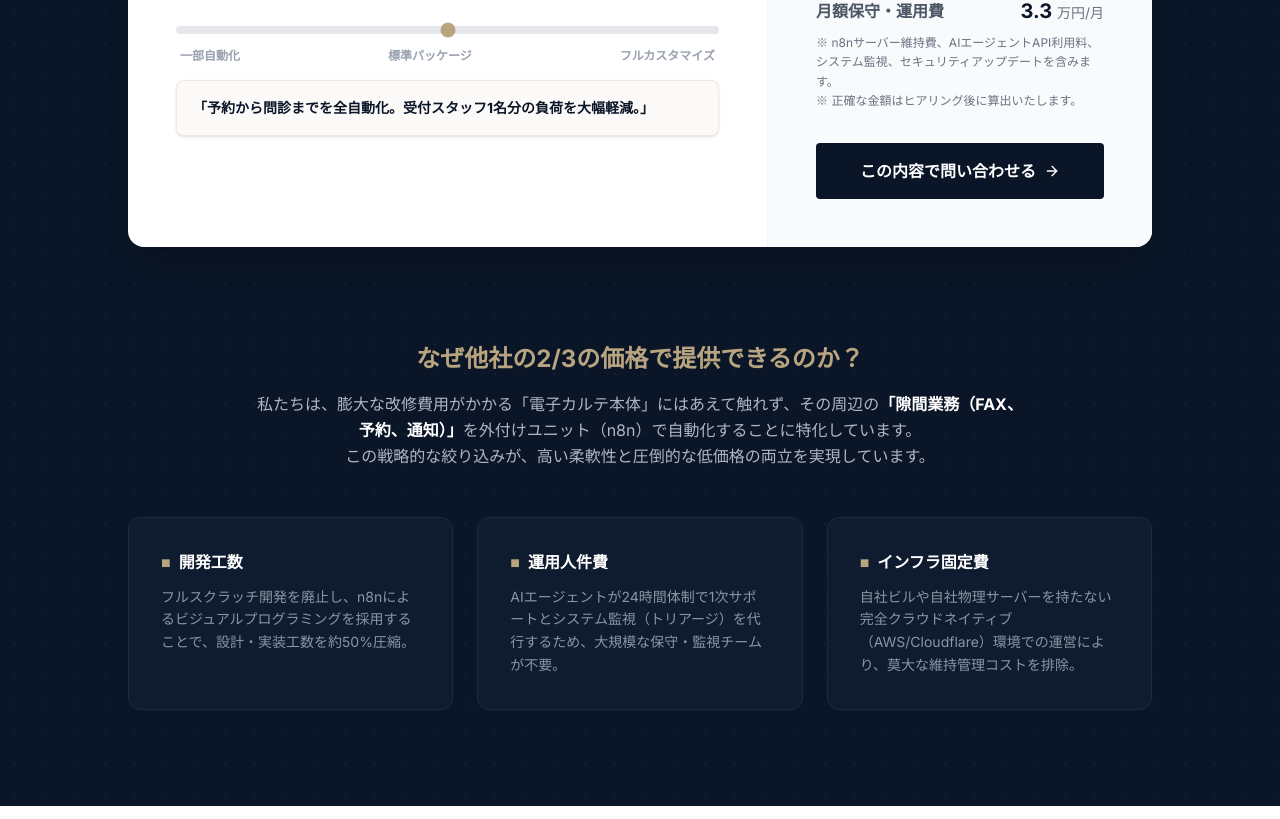
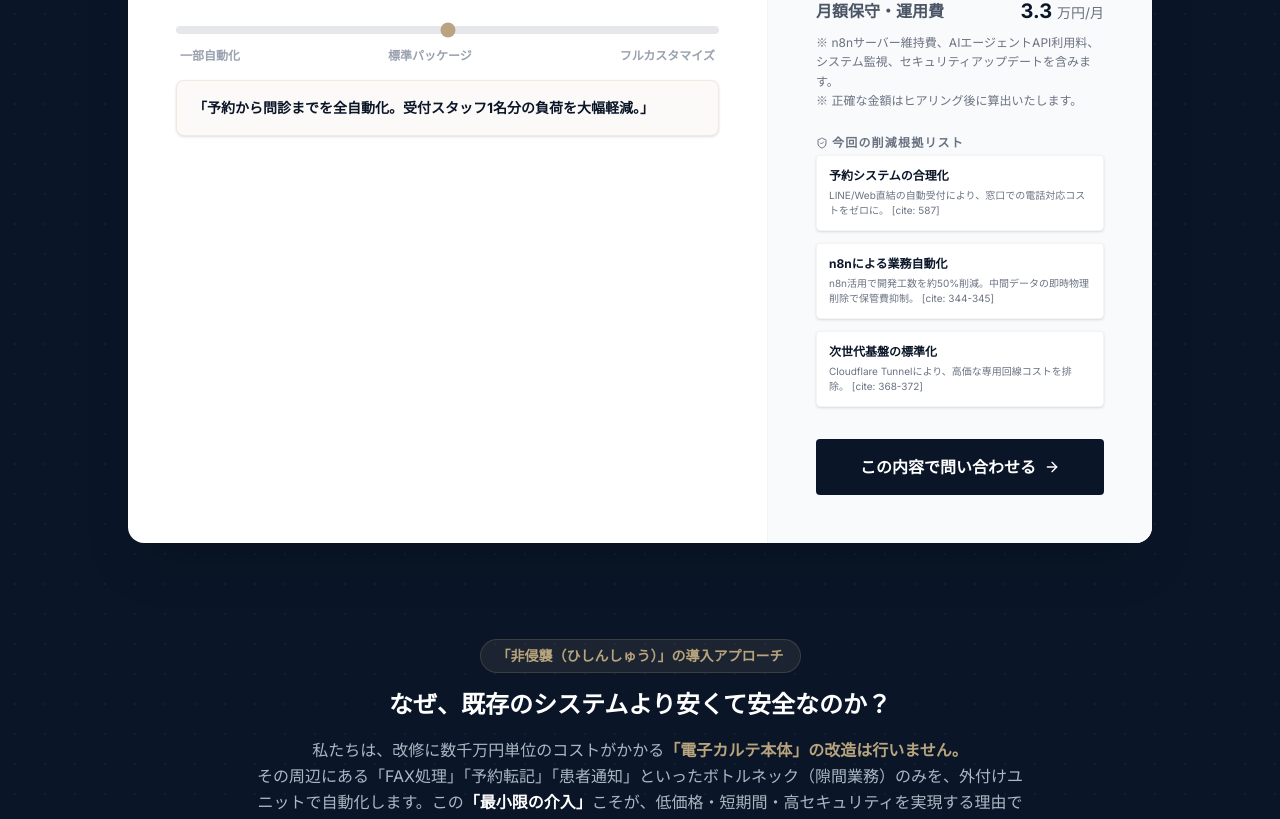
Before and after one commit to keoppp/systembook-HP, a Next.js app: page / in a window 1280 px wide. Shown: the part 5479-6298 px from the top of the page. Built offline with nearby package versions, Linux system fonts and the light colour scheme.

Commit message:
Feat: Update rigorous cost evidence and dynamic lists

```diff
--- a/components/sections/EstimatorSection.tsx
+++ b/components/sections/EstimatorSection.tsx
@@ -1,7 +1,25 @@
 'use client';
 
 import { useState, useEffect } from 'react';
-import { Calculator, Check, ArrowRight, TrendingDown, Info } from 'lucide-react';
+import { Calculator, Check, ArrowRight, TrendingDown, Info, ShieldCheck } from 'lucide-react';
+
+export const COST_SAVING_EVIDENCE = {
+  reservation: {
+    title: "予約システムの合理化",
+    reason: "LINE/Web直結の自動受付により、窓口での電話対応コストをゼロに。 [cite: 587]",
+    guideline: "見読性・可用性の確保 [cite: 600-603]"
+  },
+  automation: {
+    title: "n8nによる業務自動化",
+    reason: "n8n活用で開発工数を約50%削減。中間データの即時物理削除で保管費抑制。 [cite: 344-345]",
+    guideline: "真正性・情報の揮発性担保 [cite: 597-598]"
+  },
+  infrastructure: {
+    title: "次世代基盤の標準化",
+    reason: "Cloudflare Tunnelにより、高価な専用回線コストを排除。 [cite: 368-372]",
+    guideline: "3省庁2ガイドライン完全準拠 [cite: 281]"
+  }
+};
 
 export default function EstimatorSection() {
   const [reservation, setReservation] = useState(true); // Default 20万
@@ -156,9 +174,33 @@ export default function EstimatorSection() {
                   <span className="text-gray-600 font-bold">月額保守・運用費</span>
                   <span className="text-xl font-bold text-midnight">{calculatedMonthly} <span className="text-sm text-gray-500 font-normal">万円/月</span></span>
                 </div>
-                <div className="text-xs text-gray-500 leading-relaxed">
+                <div className="text-xs text-gray-500 leading-relaxed mb-6">
                   ※ n8nサーバー維持費、AIエージェントAPI利用料、システム監視、セキュリティアップデートを含みます。<br />
                   ※ 正確な金額はヒアリング後に算出いたします。
+                </div>
+
+                {/* 動的エビデンスリスト */}
+                <div className="space-y-3">
+                  <div className="text-xs font-bold text-gray-500 tracking-widest uppercase mb-1 flex items-center gap-1">
+                    <ShieldCheck className="w-3 h-3" />
+                    今回の削減根拠リスト
+                  </div>
+                  {reservation && (
+                    <div className="bg-white p-3 rounded border border-gray-100 shadow-sm">
+                      <div className="text-xs font-bold text-midnight mb-1">{COST_SAVING_EVIDENCE.reservation.title}</div>
+                      <div className="text-[10px] text-gray-500">{COST_SAVING_EVIDENCE.reservation.reason}</div>
+                    </div>
+                  )}
+                  {automationLevel > 0 && (
+                    <div className="bg-white p-3 rounded border border-gray-100 shadow-sm">
+                      <div className="text-xs font-bold text-midnight mb-1">{COST_SAVING_EVIDENCE.automation.title}</div>
+                      <div className="text-[10px] text-gray-500">{COST_SAVING_EVIDENCE.automation.reason}</div>
+                    </div>
+                  )}
+                  <div className="bg-white p-3 rounded border border-gray-100 shadow-sm">
+                    <div className="text-xs font-bold text-midnight mb-1">{COST_SAVING_EVIDENCE.infrastructure.title}</div>
+                    <div className="text-[10px] text-gray-500">{COST_SAVING_EVIDENCE.infrastructure.reason}</div>
+                  </div>
                 </div>
               </div>
             </div>
@@ -177,30 +219,34 @@ export default function EstimatorSection() {
         {/* Cost evidence */}
         <div className="max-w-5xl mx-auto mt-16 lg:mt-24">
           <div className="text-center mb-12">
-            <h4 className="text-gold font-bold mb-4 text-xl md:text-2xl">なぜ他社の2/3の価格で提供できるのか？</h4>
+            <h4 className="inline-block bg-gold/10 text-gold font-bold px-4 py-1.5 rounded-full text-sm mb-4 border border-gold/20">「非侵襲（ひしんしゅう）」の導入アプローチ</h4>
+            <h4 className="text-white font-bold mb-4 text-xl md:text-2xl">なぜ、既存のシステムより安くて安全なのか？</h4>
             <p className="text-platinum/90 text-sm md:text-base leading-relaxed max-w-3xl mx-auto">
-              私たちは、膨大な改修費用がかかる「電子カルテ本体」にはあえて触れず、その周辺の<strong className="text-white">「隙間業務（FAX、予約、通知）」</strong>を外付けユニット（n8n）で自動化することに特化しています。<br className="hidden md:block"/>
-              この戦略的な絞り込みが、高い柔軟性と圧倒的な低価格の両立を実現しています。
+              私たちは、改修に数千万円単位のコストがかかる<strong className="text-gold">「電子カルテ本体」の改造は行いません。</strong><br className="hidden md:block"/>
+              その周辺にある「FAX処理」「予約転記」「患者通知」といったボトルネック（隙間業務）のみを、外付けユニットで自動化します。この<strong className="text-white">「最小限の介入」</strong>こそが、低価格・短期間・高セキュリティを実現する理由です。
             </p>
           </div>
 
           <div className="grid grid-cols-1 md:grid-cols-3 gap-6">
             <div className="bg-midnight-light/50 p-6 md:p-8 rounded-xl border border-gray-800 hover:border-gold/30 transition-colors">
-              <h5 className="font-bold text-white mb-3 flex items-center gap-2"><span className="text-gold shrink-0">■</span> 開発工数</h5>
+              <h5 className="font-bold text-white mb-3 flex items-center gap-2 pb-3 border-b border-gray-800"><span className="text-gold shrink-0">■</span> 開発工数の劇的圧縮</h5>
+              <div className="text-xs text-gold mb-2 font-bold opacity-80">(n8n × ローコード設計)</div>
               <p className="text-sm text-platinum/70 leading-relaxed">
-                フルスクラッチ開発を廃止し、n8nによるビジュアルプログラミングを採用することで、設計・実装工数を約50%圧縮。
+                高額なフルスクラッチ開発を廃止し、自動化基盤「n8n」を活用することで、設計・実装工数を従来比で約50%削減しています。これにより、品質を落とさず初期費用を業界平均の2/3に抑えることが可能になりました。
               </p>
             </div>
             <div className="bg-midnight-light/50 p-6 md:p-8 rounded-xl border border-gray-800 hover:border-gold/30 transition-colors">
-              <h5 className="font-bold text-white mb-3 flex items-center gap-2"><span className="text-gold shrink-0">■</span> 運用人件費</h5>
+              <h5 className="font-bold text-white mb-3 flex items-center gap-2 pb-3 border-b border-gray-800"><span className="text-gold shrink-0">■</span> 24時間体制のAI自律運用</h5>
+              <div className="text-xs text-gold mb-2 font-bold opacity-80">(監視コストの排除)</div>
               <p className="text-sm text-platinum/70 leading-relaxed">
-                AIエージェントが24時間体制で1次サポートとシステム監視（トリアージ）を代行するため、大規模な保守・監視チームが不要。
+                大規模な有人コールセンターや監視チームを置かず、AIエージェントが24時間365日のシステム監視と1次トリアージを自動で行います。この「人件費の機械化」が月額保守料の低価格化に直結しています。
               </p>
             </div>
             <div className="bg-midnight-light/50 p-6 md:p-8 rounded-xl border border-gray-800 hover:border-gold/30 transition-colors">
-              <h5 className="font-bold text-white mb-3 flex items-center gap-2"><span className="text-gold shrink-0">■</span> インフラ固定費</h5>
+              <h5 className="font-bold text-white mb-3 flex items-center gap-2 pb-3 border-b border-gray-800"><span className="text-gold shrink-0">■</span> 固定資産ゼロ経営</h5>
+              <div className="text-xs text-gold mb-2 font-bold opacity-80">(クラウドネイティブ)</div>
               <p className="text-sm text-platinum/70 leading-relaxed">
-                自社ビルや自社物理サーバーを持たない完全クラウドネイティブ（AWS/Cloudflare）環境での運営により、莫大な維持管理コストを排除。
+                自社サーバーや物理的な拠点を保持しないSaaS型モデル（AWS/Cloudflare活用）を採用し、損益分岐点を極限まで低く抑えています。この財務構造の身軽さが、利用者への価格還元を支えています。
               </p>
             </div>
           </div>
```
